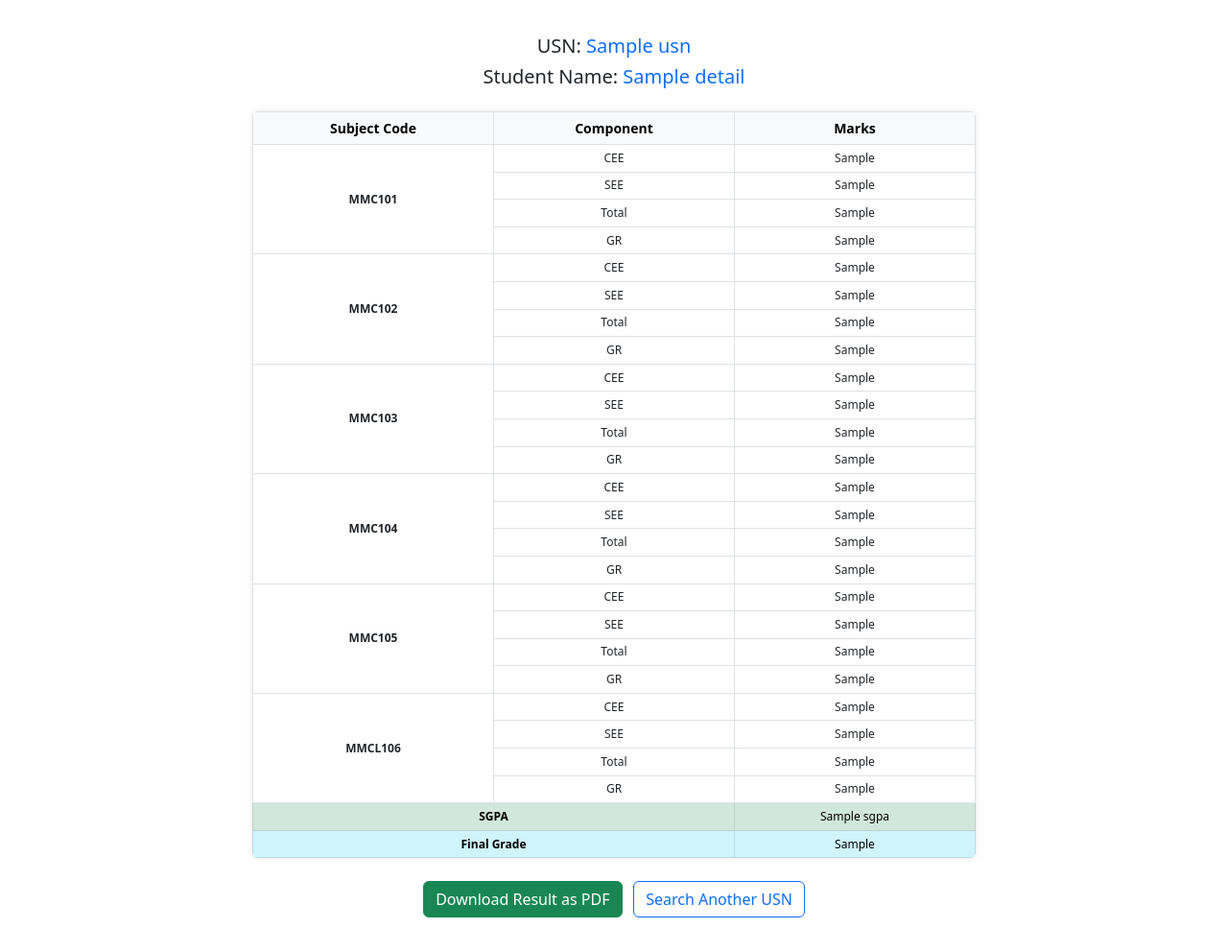
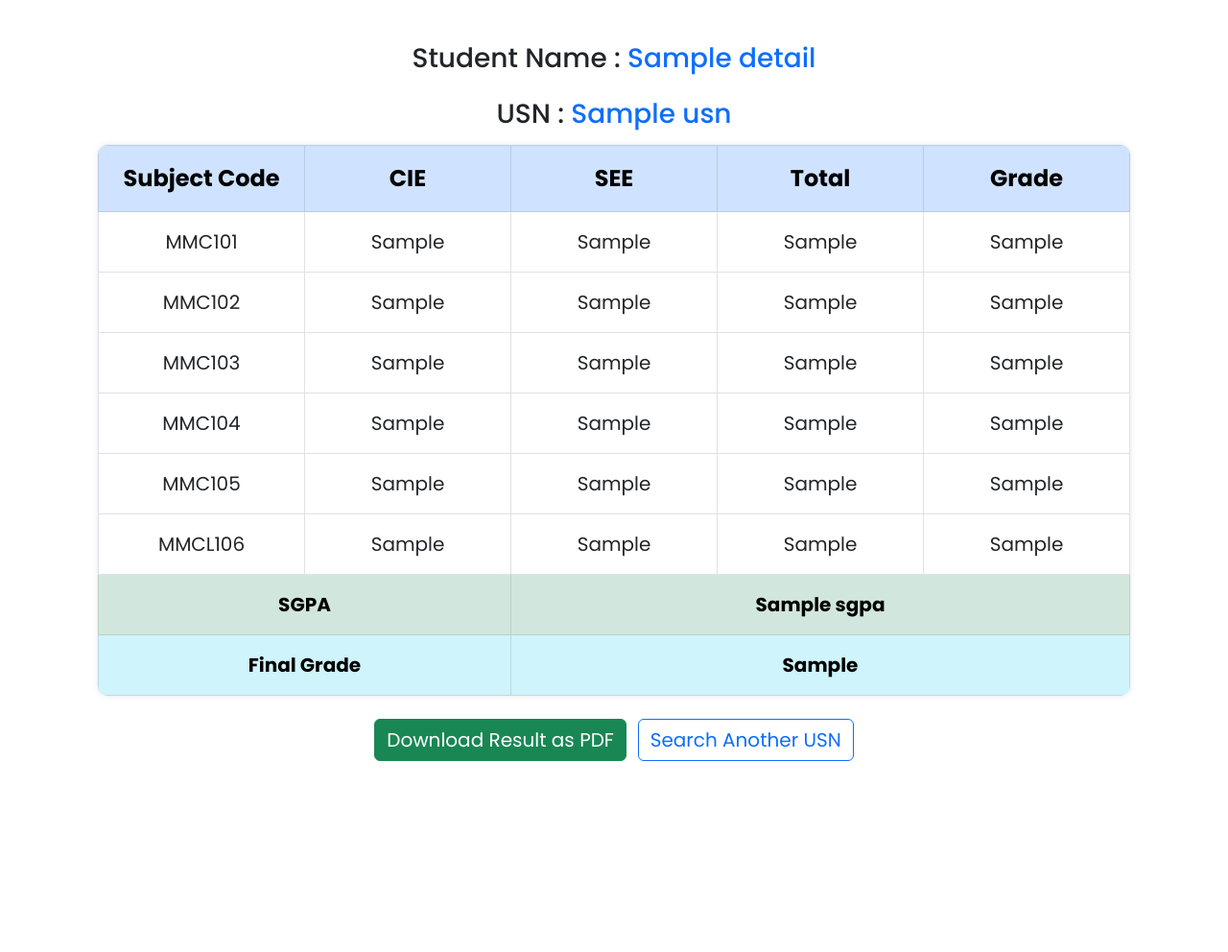
Before and after one commit to Vikram2003-07/Result_website, a Flask app: template templates/result.html in a window 1280 px wide. Shown: the whole page at 96% size. After the commit the page ends 793 px from the top, so only its background shows below. Run offline with Flask 3, Linux system fonts and the light colour scheme; the template is opened without the code that fills it: most values are stand-ins (such as "Sample title", 1, 10 or a date in 2020); parts of the project's set-up code (start-up, migrations or seed data) failed here and were passed over; some libraries are stand-ins or nearby versions.

Commit message:
Table redesigned

```diff
--- a/app.py
+++ b/app.py
@@ -25,4 +25,4 @@ def index():
     return render_template("index.html")
 
 if __name__ == "__main__":
-    app.run()
+    app.run(debug=True)
--- a/templates/index.html
+++ b/templates/index.html
@@ -5,9 +5,11 @@
     <meta name="viewport" content="width=device-width, initial-scale=1.0">
     <title>MCA Result</title>
     <link href="https://cdn.jsdelivr.net/npm/bootstrap@5.3.0/dist/css/bootstrap.min.css" rel="stylesheet">
+    <link href="https://fonts.googleapis.com/css2?family=Poppins:wght@400;500;700&display=swap" rel="stylesheet">
     <style>
         body {
             background-color: #f8f9fa;
+            font-family: 'Poppins', sans-serif;
         }
         .card {
             display: flex;
--- a/templates/result.html
+++ b/templates/result.html
@@ -6,12 +6,14 @@
     <meta name="viewport" content="width=device-width, initial-scale=1.0">
     <title>MCA Result {{details['Name']}}</title>
     <link href="https://cdn.jsdelivr.net/npm/bootstrap@5.3.0/dist/css/bootstrap.min.css" rel="stylesheet">
+    <link href="https://fonts.googleapis.com/css2?family=Poppins:wght@400;500;700&display=swap" rel="stylesheet">
 
     <style>
     body {
         background-color: white;
         margin: 0;
         font-size: 14px;
+        font-family: 'Poppins', sans-serif;
     }
 
     .details-card {
@@ -22,9 +24,10 @@
     }
 
     #result-content {
-        width: 794px; /* A4 width */
+        max-width: 100%;
+        width: 90vw;
         margin: 0 auto;
-        padding: 0;
+        padding: 20px;
         background-color: white;
     }
     .table-container {
@@ -45,23 +48,32 @@
             width: 100%;
         }
     .table td, .table th {
-            padding: 0.3rem;
-            font-size: 12px;
+            padding: 0.75rem;
+            font-size: 16px;
+        }
+    .table-responsive {
+        overflow-x: auto;
+        -webkit-overflow-scrolling: touch;
+        border-radius: 10px;
+        width: 100%;
     }
 
-
     @media (max-width: 768px) {
+        .my-3 {
+            margin-top: 11rem !important;
+            margin-bottom: 1rem !important;
+        }
         #result-content {
-            padding: 10px;
+            width: 100%;
+            padding: 0px;
         }
         .table-light > tr > th {
-            font-size: 14px;
-            padding: 6px;
+            font-size: 10px;
+            padding: 3px;
         }
 
         .table td, .table th {
-            padding: 0.3rem;
-            font-size: 12px;
+            font-size: 10px;
         }
 
         h5 {
@@ -72,9 +84,21 @@
             overflow-x: auto;
             -webkit-overflow-scrolling: touch;
             border-radius: 10px;
+            max-width: 120%;
         }
+        .table {
+            table-layout: fixed;
+            width: 100%;
+        }
+        .table td, .table th {
+            font-size: 10px !important; /* Reduced from 14px */
+            padding: 0.3rem !important; /* Reduced from 0.5rem */
+        }
+        .btn, .btn-success, .btn-outline-primary, a {
+            margin: 10px auto;
         }
 
+    }
     @media print {
         body {
             -webkit-print-color-adjust: exact; /* For background colors/images */
@@ -114,8 +138,8 @@
             page-break-after: auto; /* Allow breaks after rows if necessary, but avoid inside */
         }
         .table td,.table th {
-            font-size: 11px; /* Slightly smaller font for more content on page */
-            padding: 0.3rem;
+            font-size: 14px;
+            padding: 0.5rem;
         }
         .btn,.btn-success, .btn-outline-primary {
             display: none !important;
@@ -138,46 +162,47 @@
 </head>
 
 <body>
-    <div class="container my-3">
-    <div id="result-content" style="width: 794px; margin: auto; background: white; padding: 20px;">
-        <h5 class="text-center mb-2">USN: <span class="text-primary">{{ usn }}</span></h5>
-        <h5 class="text-center mb-4">Student Name: <span class="text-primary">{{ details['Name'] }}</span></h5>
+    <div class="container my-4">
+    <div id="result-content">
+        <h5 class="text-center mb-4 fs-3">Student Name : <span class="text-primary">{{ details['Name'] }}</span></h5>
+        <h5 class="text-center mb-2 fs-3">USN : <span class="text-primary">{{ usn }}</span></h5>
 
-        <div class="table-responsive table-container">
+        <div class="table-responsive table-container mt-3">
             <table class="table table-bordered table-hover text-center mb-0">
                 <thead class="table-light">
-                    <tr>
-                        <th>Subject Code</th>
-                        <th>Component</th>
-                        <th>Marks</th>
+                    <tr class="text-center table-primary">
+                        <th class="fs-4 p-3">Subject Code</th>
+                        <th class="fs-4 p-3">CIE</th>
+                        <th class="fs-4 p-3">SEE</th>
+                        <th class="fs-4 p-3">Total</th>
+                        <th class="fs-4 p-3">Grade</th>
                     </tr>
                 </thead>
                 <tbody class="table-row-group">
                 {% for code in ['MMC101', 'MMC102', 'MMC103', 'MMC104', 'MMC105', 'MMCL106'] %}
                     <tr>
-                    <td rowspan="4" class="fw-bold align-middle">{{ code }}</td>
-                    <td>CEE</td>
-                    <td>{{ details[code + '(CIE)'] }}</td>
+                        <td class="fs-5 p-3 text-center">{{ code }}</td>
+                        <td class="fs-5 p-3 text-center">{{ details[code ~ '(CIE)'] }}</td>
+                        <td class="fs-5 p-3 text-center">{{ details[code ~ '(SEE)'] }}</td>
+                        <td class="fs-5 p-3 text-center">{{ details[code ~ '(Total)'] }}</td>
+                        <td class="fs-5 p-3 text-center">{{ details[code ~ '(GR)'] }}</td>
                     </tr>
-                <tr><td>SEE</td><td>{{ details[code + '(SEE)'] }}</td></tr>
-                <tr><td>Total</td><td>{{ details[code + '(Total)'] }}</td></tr>
-                <tr><td>GR</td><td>{{ details[code + '(GR)'] }}</td></tr>
                     {% endfor %}
                     <tr class="table-success">
-                    <td colspan="2" class="fw-bold">SGPA</td>
-                    <td>{{ details['SGPA'] }}</td>
+                        <td colspan="2" class="fs-5 p-3 fw-semibold text-center">SGPA</td>
+                        <td colspan="3" class="fs-5 p-3 fw-semibold text-center">{{ details['SGPA'] }}</td>
                     </tr>
                     <tr class="table-info">
-                    <td colspan="2" class="fw-bold">Final Grade</td>
-                    <td>{{ details['Final Grade'] }}</td>
+                        <td colspan="2" class="fs-5 p-3 fw-semibold text-center">Final Grade</td>
+                        <td colspan="3" class="fs-5 p-3 fw-semibold text-center">{{ details['Final Grade'] }}</td>
                     </tr>
             </tbody>
         </table>
     </div>
 
     <div class="text-center mt-4">
-        <button onclick="downloadPDF()" class="btn btn-success">Download Result as PDF</button>
-        <a href="/" class="btn btn-outline-primary ms-2">Search Another USN</a>
+        <button onclick="downloadPDF()" class="btn btn-success fs-5">Download Result as PDF</button>
+        <a href="/" class="btn btn-outline-primary ms-2 fs-5">Search Another USN</a>
     </div>
 </div>
 
```
Lines whose indentation alone changed are shown as unchanged.
